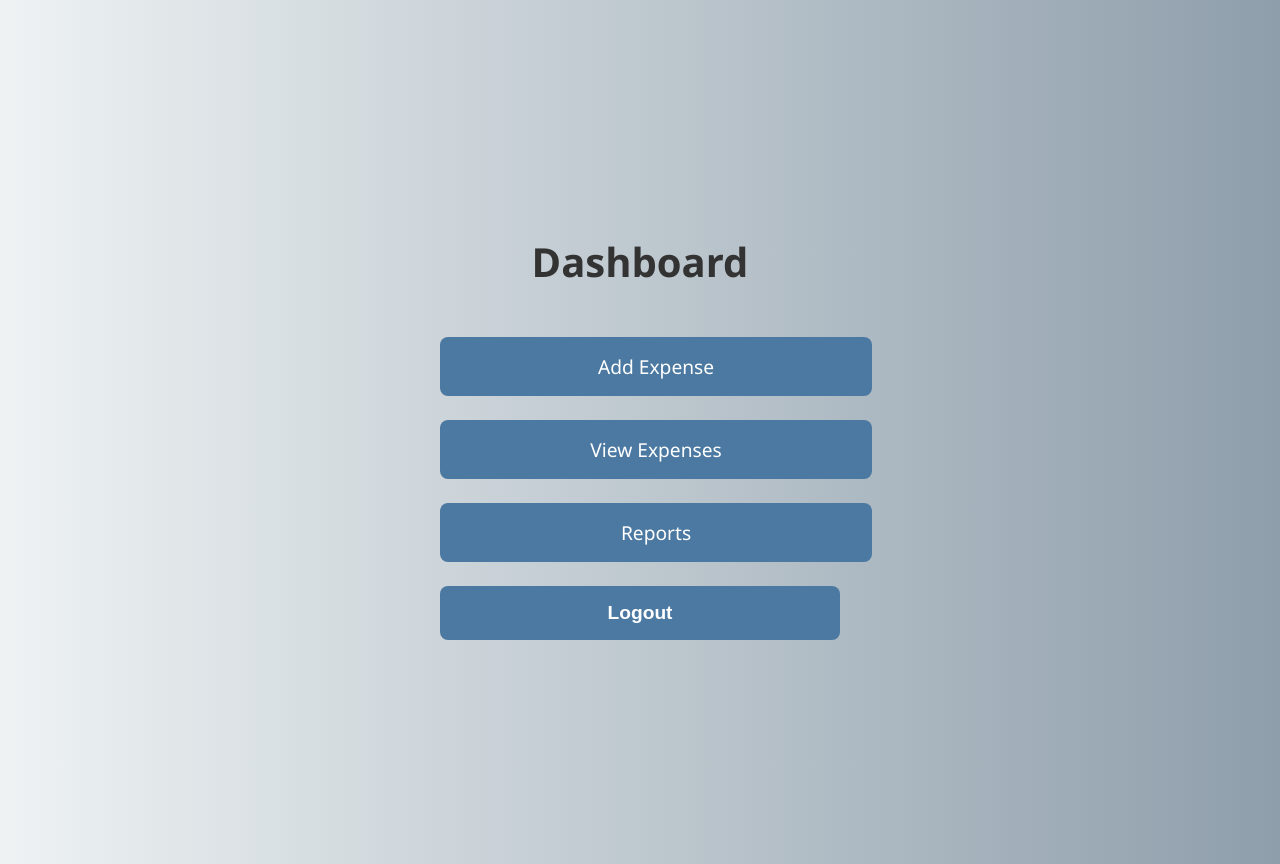
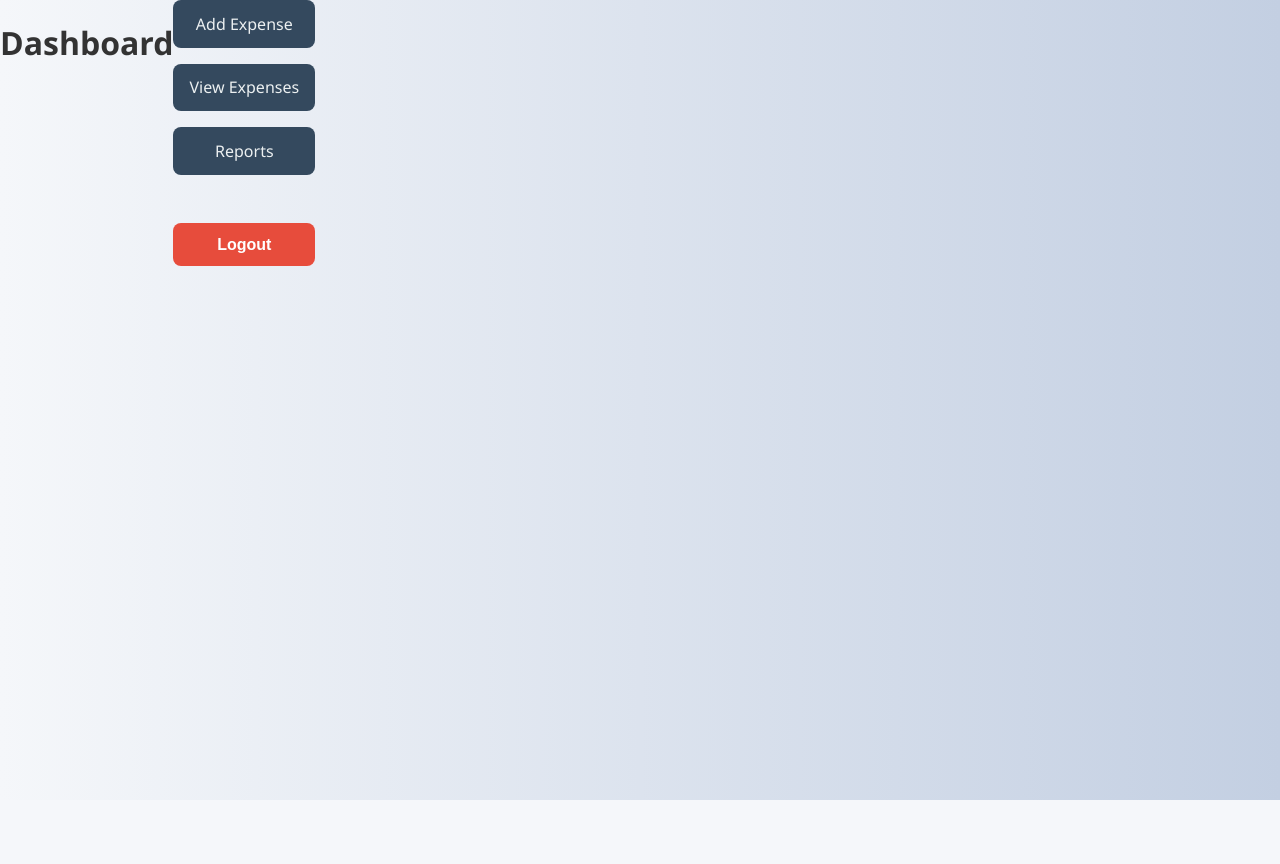
Before and after one commit to arunkashyap230/PersonalFinanceTracker, a React (Create React App) app in the folder frontend/: page /dashboard in a window 1280 px wide. After the commit the page ends 800 px from the top, so only its background shows below. Built offline with nearby package versions, Linux system fonts and the light colour scheme.

Commit message:
Update Dashboard.css

```diff
--- a/frontend/src/pages/Dashboard.css
+++ b/frontend/src/pages/Dashboard.css
@@ -1,71 +1,79 @@
 /* Dashboard.css */
 
+body {
+  margin: 0;
+  font-family: "Segoe UI", Tahoma, Geneva, Verdana, sans-serif;
+}
+
 .dashboard-container {
-  max-width: 100%;
+  display: flex;
   min-height: 100vh;
-  background: linear-gradient(to right, #eef2f3, #8e9eab);
+  background: linear-gradient(to right, #f5f7fa, #c3cfe2);
+}
+
+.sidebar {
+  width: 250px;
+  background-color: #2c3e50;
+  padding: 2rem 1rem;
   display: flex;
   flex-direction: column;
-  align-items: center;
-  justify-content: center;
-  padding: 2rem;
+  justify-content: space-between;
+  color: #ecf0f1;
+  box-shadow: 2px 0 10px rgba(0, 0, 0, 0.1);
 }
 
-.dashboard-container h1 {
-  font-size: 2.5rem;
-  color: #333;
+.sidebar h1 {
+  font-size: 1.8rem;
+  text-align: center;
   margin-bottom: 2rem;
-  text-align: center;
+  color: #ffffff;
 }
 
 .dashboard-links {
   list-style: none;
+  padding: 0;
+  margin: 0;
   display: flex;
   flex-direction: column;
-  gap: 1.5rem;
-  padding: 0;
-  width: 100%;
-  max-width: 400px;
+  gap: 1rem;
 }
 
 .dashboard-links li {
+  text-align: center;
+}
+
+.dashboard-links a {
+  text-decoration: none;
+  color: #ecf0f1;
+  background-color: #34495e;
+  padding: 0.8rem 1rem;
+  border-radius: 8px;
+  transition: background-color 0.3s ease;
+  display: block;
+}
+
+.dashboard-links a:hover {
+  background-color: #1abc9c;
+}
+
+.logout-button {
+  margin-top: 2rem;
+  background-color: #e74c3c;
+  border: none;
+  padding: 0.8rem 1rem;
+  color: white;
+  border-radius: 8px;
+  cursor: pointer;
+  font-weight: bold;
+  transition: background-color 0.3s ease;
   width: 100%;
 }
 
-.dashboard-links a,
-.logout-button {
-  display: block;
-  padding: 1rem;
-  text-align: center;
-  font-size: 1.2rem;
-  text-decoration: none;
-  border-radius: 8px;
-  background-color: #4b79a1;
-  color: white;
-  transition: background 0.3s ease;
-  width: 100%;
+.logout-button:hover {
+  background-color: #c0392b;
 }
 
-.dashboard-links a:hover,
-.logout-button:hover {
-  background-color: #283e51;
+.main-content {
+  flex-grow: 1;
+  padding: 3rem;
 }
-
-.logout-button {
-  border: none;
-  cursor: pointer;
-  font-weight: bold;
-}
-
-/* Responsive */
-@media (max-width: 600px) {
-  .dashboard-container h1 {
-    font-size: 2rem;
-  }
-
-  .dashboard-links a,
-  .logout-button {
-    font-size: 1rem;
-    padding: 0.8rem;
-  }
-}
```
